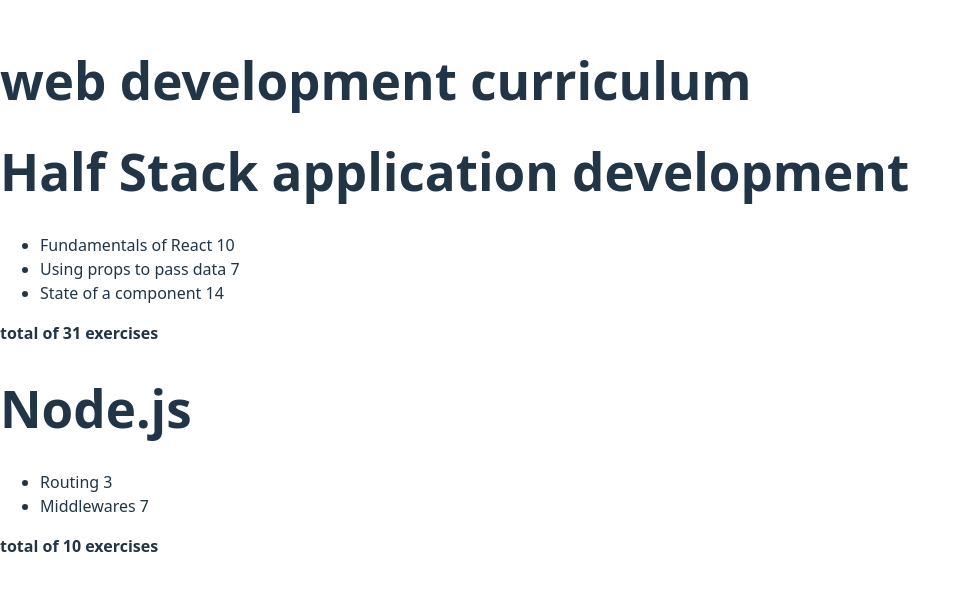
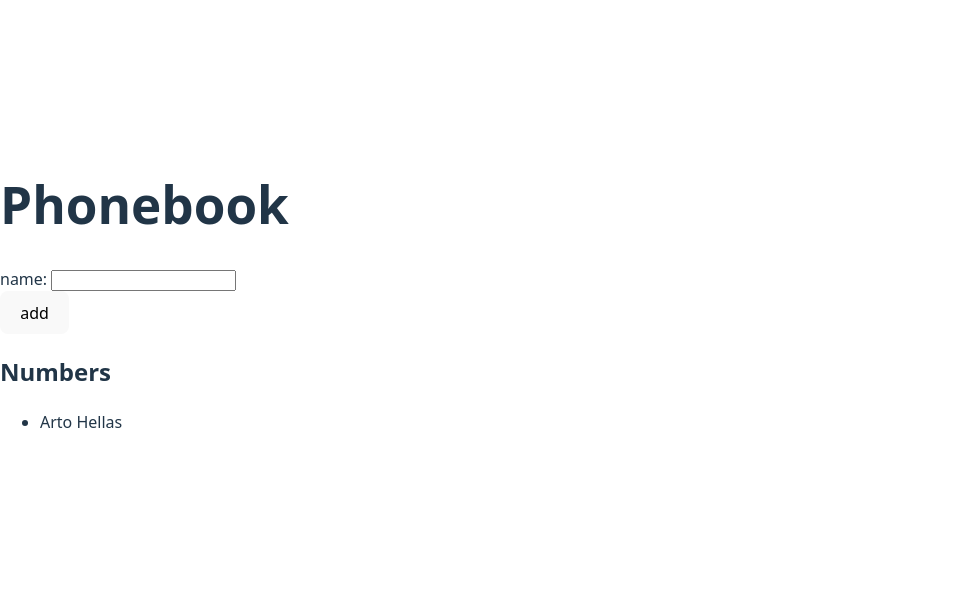
Before and after one commit to ramipandolfi/fullstackopen-ejercicios, a React (Vite) app: page / in a window 1280 px wide. Shown: the part 104-694 px from the top of the page, without its empty margins (0-971 px from the left). Built offline with nearby package versions, Linux system fonts and the light colour scheme.

Commit message:
exercise 2.6

```diff
--- a/src/App.jsx
+++ b/src/App.jsx
@@ -1,82 +1,42 @@
-const Header = ({ name }) => {
-  return <h1>{name}</h1>;
-};
+import { useState } from "react";
 
-const Part = ({ namepart, exercisess }) => {
-  return (
-    <li>
-      {namepart} {exercisess}
-    </li>
-  );
-};
+const App = () => {
+  const [persons, setPersons] = useState([{ name: "Arto Hellas" }]);
 
-const Content = ({ parts }) => {
-  return (
-    <ul>
-      {parts.map((p) => (
-        <Part key={p.id} namepart={p.name} exercisess={p.exercises} />
-      ))}
-    </ul>
-  );
-};
+  const [newName, setNewName] = useState("");
 
-const Total = ({ parts }) => {
-  const total = parts.reduce((s, p) => s + p.exercises, 0);
-  return (
-    <p>
-      <b>total of {total} exercises</b>
-    </p>
-  );
-};
+  const manejarCambioNombre = (e) => {
+    setNewName(e.target.value);
+  };
 
-const Course = ({ course }) => {
-  return (
-    <div>
-      <Header name={course.name} />
-      <Content parts={course.parts} />
-      <Total parts={course.parts} />
-    </div>
-  );
-};
-const App = () => {
-  const courses = [
-    {
-      name: "Half Stack application development",
-      id: 1,
-      parts: [
-        {
-          name: "Fundamentals of React",
-          exercises: 10,
-          id: 1,
-        },
-        {
-          name: "Using props to pass data",
-          exercises: 7,
-          id: 2,
-        },
-        {
-          name: "State of a component",
-          exercises: 14,
-          id: 3,
-        },
-      ],
-    },
-    {
-      name: "Node.js",
-      id: 2,
-      parts: [
-        { name: "Routing", exercises: 3, id: 1 },
-        { name: "Middlewares", exercises: 7, id: 2 },
-      ],
-    },
-  ];
+  const agregarPersona = (event) => {
+    event.preventDefault();
+
+    const nuevaPersona = { name: newName };
+
+    setPersons(persons.concat(nuevaPersona));
+
+    setNewName("");
+  };
 
   return (
     <div>
-      <h1> web development curriculum</h1>
-      {courses.map((c) => (
-        <Course key={c.id} course={c} />
-      ))}
+      <h1>Phonebook</h1>
+      <form onSubmit={agregarPersona}>
+        <div>
+          name: <input value={newName} onChange={manejarCambioNombre} />
+        </div>
+        <div>
+          <button type="submit">add</button>
+        </div>
+      </form>
+
+      <h2>Numbers</h2>
+      <ul>
+        {persons.map((persona) => (
+          <li key={persona.name}>{persona.name}</li>
+        ))}
+      </ul>
     </div>
   );
 };
```
